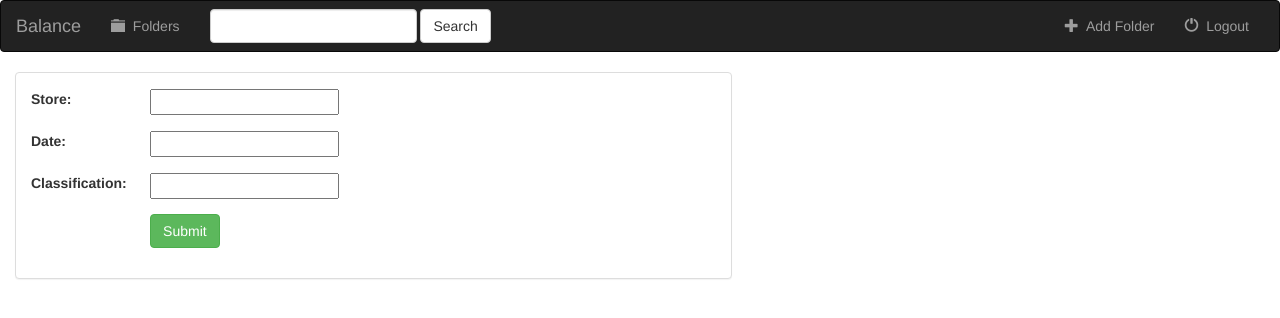
After one commit to AllanSechrist/Balance, a Django app: page /file/1/add/ in a window 1280 px wide. The commit adds this page. Shown: the top 318 px of the page. Run offline with Django 3.2, Linux system fonts and the light colour scheme; some libraries are stand-ins or nearby versions.

Commit message:
changed receipt view; having issues with reverseMatch

```diff
--- /dev/null
+++ b/file/templates/file/receipt_form.html
@@ -0,0 +1,30 @@
+{% extends 'file/base.html' %}
+{% block title %}Add a New Receipt{% endblock %}
+
+{% block body %}
+<div class="container-fluid">
+
+    <div class="row">
+
+        <div class="col-sm-12 col-md-7">
+            <div class="panel panel-default">
+                <div class="panel-body">
+
+                    <form class="form-horizontal" action="" method="post" enctype="multipart/form-data">
+                        {% csrf_token %}
+                        {% include 'file/form-template.html' %}
+                        <div class="form-group">
+                            <div class="col-sm-offset-2 col-sm-10">
+                                <button type="submit" class="btn btn-success">Submit</button>
+                            </div>
+                        </div>
+                    </form>
+                </div>
+            </div>
+        </div>
+    </div>
+
+</div>
+
+
+{% endblock %}
--- a/file/urls.py
+++ b/file/urls.py
@@ -20,5 +20,14 @@ urlpatterns = [
     url(r'folders/(?P<pk>[0-9]+)/$', views.FolderUpdate.as_view(), name='folder-update'),
 
     # file/folders/<folder_id>/delete
-    url(r'folders/(?P<pk>[0-9]+)/delete/$', views.FolderDelete.as_view(), name='folder-delete')
+    url(r'folders/(?P<pk>[0-9]+)/delete/$', views.FolderDelete.as_view(), name='folder-delete'),
+
+    # file/<folder_id>/add/
+    url(r'^(?P<pk>[0-9]+)/add/$', views.ReceiptCreate.as_view(), name='receipt-add'),
+
+    # file/<receipt_id>/delete
+    url(r'^(?P<pk>[0-9]+)/delete/$', views.ReceiptDelete.as_view(), name='receipt-delete'),
+
+    # file/<receipt_id>/update
+    url(r'^(?P<pk>[0-9]+)/update/$', views.ReceiptUpdate.as_view(), name='receipt-update'),
 ]
--- a/file/views.py
+++ b/file/views.py
@@ -1,7 +1,7 @@
 from django.views import generic
 from django.views.generic.edit import CreateView, UpdateView, DeleteView
 from django.core.urlresolvers import reverse_lazy
-from .models import Folder
+from .models import Folder, Receipt
 from django.shortcuts import render, redirect
 from django.contrib.auth import authenticate, login
 from django.views.generic import View
@@ -15,6 +15,8 @@ class IndexView(generic.TemplateView):
 class DetailView(generic.DetailView):
     model = Folder
     template_name = 'file/details.html'
+
+# >>>>>>> FOLDER VIEWS >>>>>>>>
 
 
 class MyFoldersView(generic.ListView):
@@ -38,3 +40,20 @@ class FolderUpdate(UpdateView):
 class FolderDelete(DeleteView):
     model = Folder
     success_url = reverse_lazy('file:folders')
+
+# >>>>>>> RECEIPT VIEWS >>>>>>>>>>>>
+
+
+class ReceiptCreate(CreateView):
+    model = Receipt
+    fields = ['store', 'date', 'classification']
+
+
+class ReceiptUpdate(UpdateView):
+    model = Receipt
+    fields = ['store', 'date', 'classification']
+
+
+class ReceiptDelete(DeleteView):
+    model = Receipt
+    success_url = reverse_lazy('file:folders')
```
Also changed, not shown: file/templates/file/details.html (+7 -15 lines).
